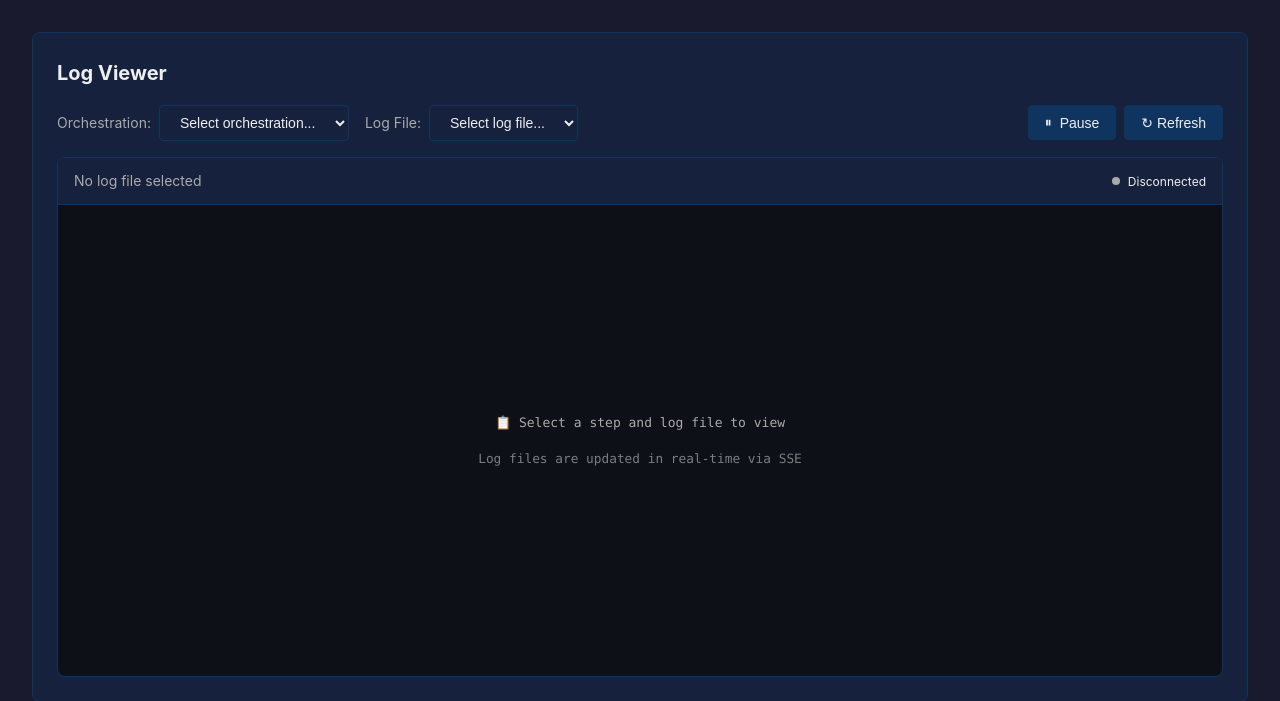
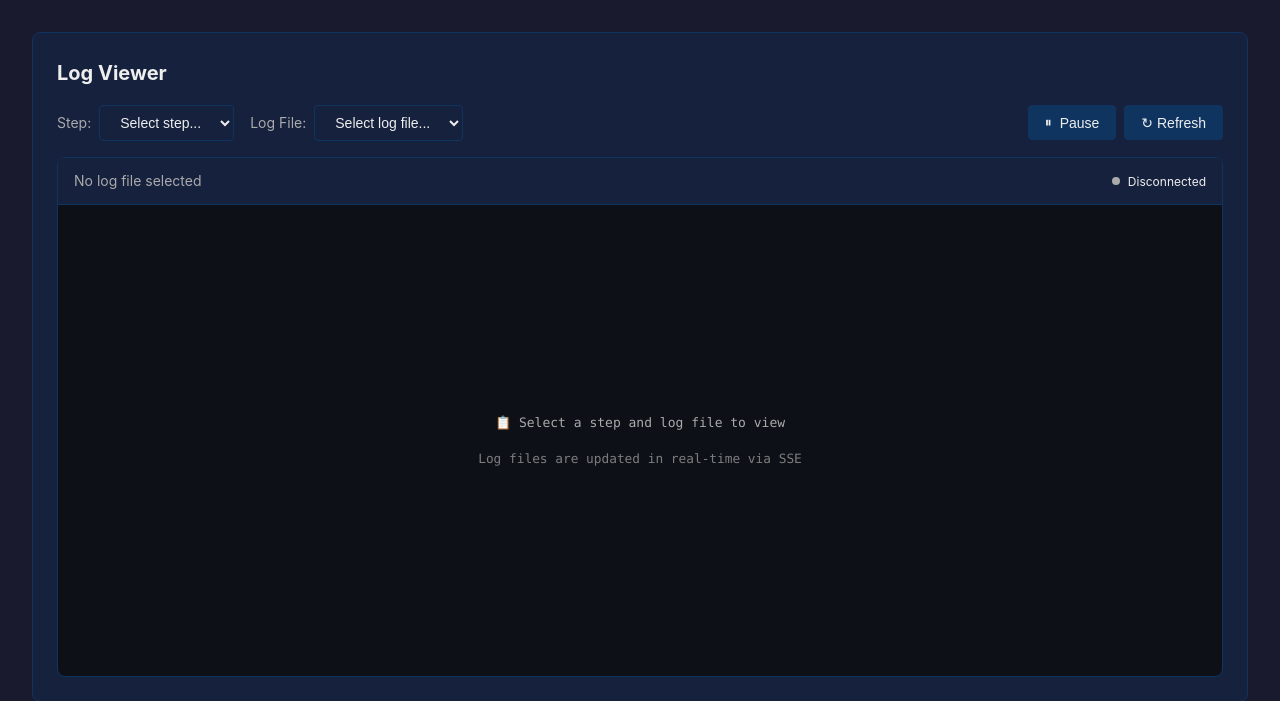
Before and after one commit to btw-claude/developer-sentinel, a Python web app: template src/sentinel/dashboard/templates/log_viewer.html in a window 1280 px wide. Shown: the part 113-814 px from the top of the page. Run offline with Jinja, Linux system fonts and the light colour scheme; the template is opened without the code that fills it, so the values that code supplies are empty; some libraries are stand-ins or nearby versions.

Commit message:
refactor: rename orchestration vars to step-based naming in log_viewer.html (DS-914)
Rename JavaScript variables and HTML element IDs in log_viewer.html to use
step-based naming convention established in DS-912, improving codebase
consistency. Changes include renaming orchestrationSelect to stepSelect,
currentOrchestration to currentStep, and updating related local variables,
HTML IDs, labels, and comments.

Co-authored-by: Claude Opus 4.6 <noreply@anthropic.com>

```diff
--- a/src/sentinel/dashboard/templates/log_viewer.html
+++ b/src/sentinel/dashboard/templates/log_viewer.html
@@ -212,9 +212,9 @@
 
     <div class="log-controls">
         <div class="log-select-group">
-            <label for="orchestration-select">Orchestration:</label>
-            <select id="orchestration-select">
-                <option value="">Select orchestration...</option>
+            <label for="step-select">Step:</label>
+            <select id="step-select">
+                <option value="">Select step...</option>
                 {% for log_file in log_files %}
                 <option value="{{ log_file.orchestration }}">{{ log_file.orchestration }}</option>
                 {% endfor %}
@@ -265,11 +265,11 @@ const logFilesData = {{ log_files | tojson | safe }};
 let eventSource = null;
 let isPaused = false;
 let autoScroll = true;
-let currentOrchestration = '';
+let currentStep = '';
 let currentLogFile = '';
 
 // DOM elements
-const orchestrationSelect = document.getElementById('orchestration-select');
+const stepSelect = document.getElementById('step-select');
 const logfileSelect = document.getElementById('logfile-select');
 const logContent = document.getElementById('log-content');
 const pauseBtn = document.getElementById('pause-btn');
@@ -301,22 +301,22 @@ function wrapEmptyState(text, subtitle) {
     return div.outerHTML;
 }
 
-// Update log file dropdown when orchestration changes
+// Update log file dropdown when step changes
 function updateLogFileOptions() {
-    const orchestration = orchestrationSelect.value;
-    currentOrchestration = orchestration;
+    const step = stepSelect.value;
+    currentStep = step;
 
     // Clear current selection
     logfileSelect.innerHTML = '<option value="">Select log file...</option>';
 
-    if (!orchestration) {
+    if (!step) {
         return;
     }
 
-    // Find files for this orchestration
-    const orchData = logFilesData.find(d => d.orchestration === orchestration);
-    if (orchData && orchData.files) {
-        orchData.files.forEach(file => {
+    // Find files for this step
+    const stepData = logFilesData.find(d => d.orchestration === step);
+    if (stepData && stepData.files) {
+        stepData.files.forEach(file => {
             const option = document.createElement('option');
             option.value = file.filename;
             option.textContent = file.display_name;
@@ -333,7 +333,7 @@ function loadLogFile() {
     // Close existing connection
     closeSSE();
 
-    if (!currentOrchestration || !logFile) {
+    if (!currentStep || !logFile) {
         logContent.innerHTML = wrapEmptyState(UI_MESSAGES.LOG_VIEWER.SELECT_PROMPT, UI_MESSAGES.LOG_VIEWER.SELECT_PROMPT_SUBTITLE);
         logTitle.textContent = UI_MESSAGES.LOG_VIEWER.NO_FILE_SELECTED;
         pauseBtn.disabled = true;
@@ -341,7 +341,7 @@ function loadLogFile() {
     }
 
     // Update title
-    logTitle.textContent = `${currentOrchestration}/${logFile}`;
+    logTitle.textContent = `${currentStep}/${logFile}`;
     pauseBtn.disabled = false;
 
     // Clear content and show loading
@@ -353,11 +353,11 @@ function loadLogFile() {
 
 // Connect to SSE endpoint
 function connectSSE() {
-    if (!currentOrchestration || !currentLogFile) {
+    if (!currentStep || !currentLogFile) {
         return;
     }
 
-    const url = `/api/logs/stream/${encodeURIComponent(currentOrchestration)}/${encodeURIComponent(currentLogFile)}`;
+    const url = `/api/logs/stream/${encodeURIComponent(currentStep)}/${encodeURIComponent(currentLogFile)}`;
     eventSource = new EventSource(url);
 
     eventSource.onopen = function() {
@@ -391,7 +391,7 @@ function connectSSE() {
         updateStatus(false);
         // Try to reconnect after 5 seconds
         setTimeout(() => {
-            if (currentOrchestration && currentLogFile && !isPaused) {
+            if (currentStep && currentLogFile && !isPaused) {
                 connectSSE();
             }
         }, 5000);
@@ -514,7 +514,7 @@ window.addEventListener('beforeunload', function() {
 });
 
 // Event listeners for controls (replacing inline handlers with addEventListener)
-orchestrationSelect.addEventListener('change', updateLogFileOptions);
+stepSelect.addEventListener('change', updateLogFileOptions);
 logfileSelect.addEventListener('change', loadLogFile);
 pauseBtn.addEventListener('click', togglePause);
 document.getElementById('refresh-btn').addEventListener('click', refreshLogFiles);
@@ -529,14 +529,15 @@ logContent.innerHTML = wrapEmptyState(UI_MESSAGES.LOG_VIEWER.SELECT_PROMPT, UI_M
 // Added user feedback when invalid URL parameters are detected
 (function initFromUrlParams() {
     const params = new URLSearchParams(window.location.search);
+    // Keep 'orchestration' URL param for backward compat with Running Steps links
     const step = params.get('orchestration');
     const file = params.get('file');
 
     if (step) {
         // Validate step parameter exists in dropdown before selecting
-        const stepOption = Array.from(orchestrationSelect.options).find(opt => opt.value === step);
+        const stepOption = Array.from(stepSelect.options).find(opt => opt.value === step);
         if (stepOption) {
-            orchestrationSelect.value = step;
+            stepSelect.value = step;
             updateLogFileOptions();
 
             if (file) {
```
